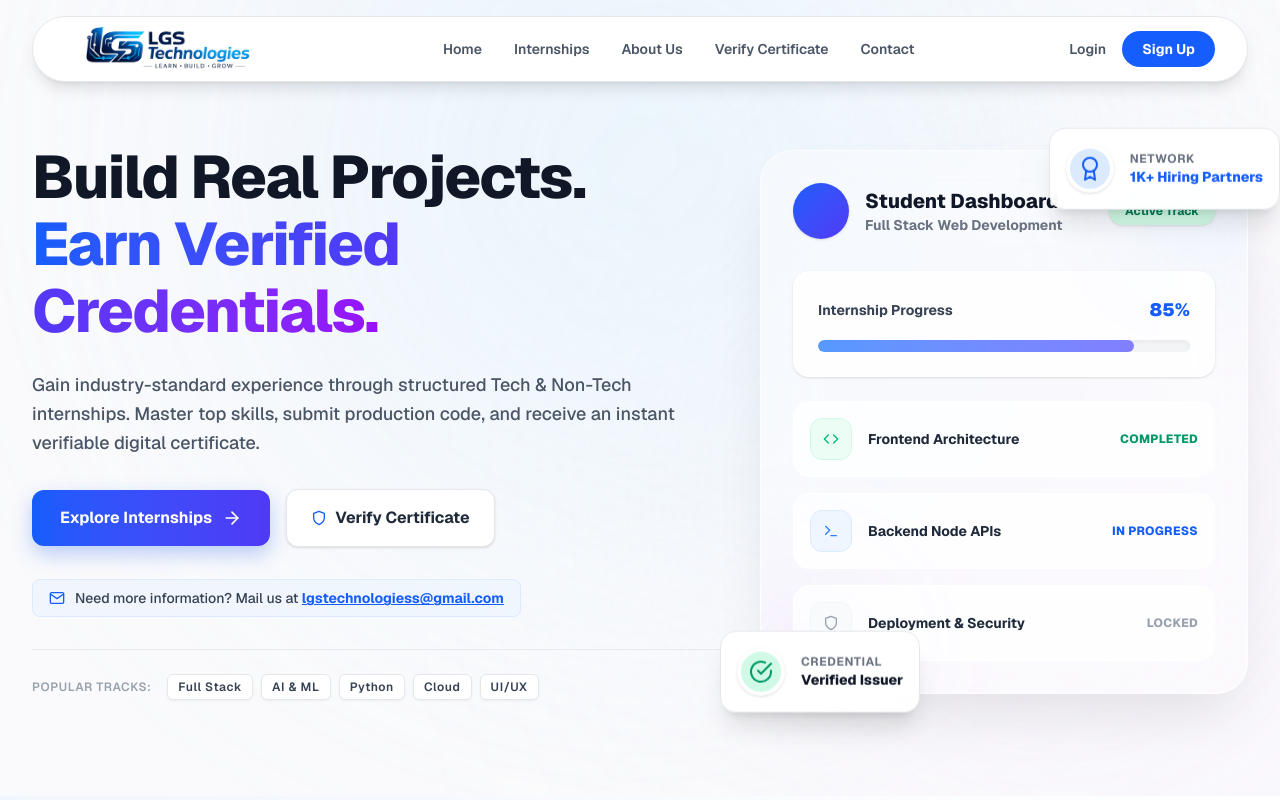
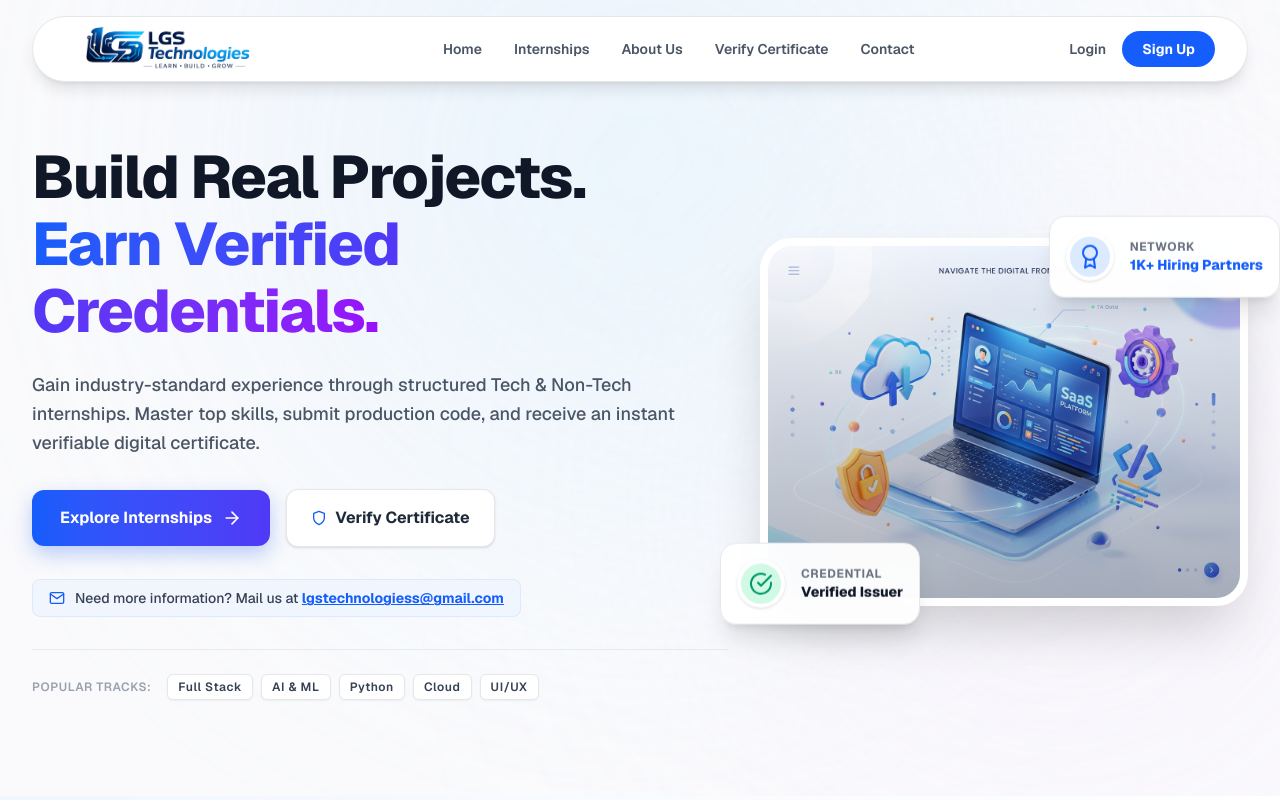
Before and after one commit to lokitheeditor697-create/Lgs-technlogies-prototype, a Next.js app in the folder frontend/: page / in a window 1280 px wide. Shown: the top 800 px of the page. Built offline with nearby package versions, Linux system fonts and the light colour scheme.

Commit message:
Update hero image to 3D isometric illustration

```diff
--- a/frontend/src/components/home/Hero.tsx
+++ b/frontend/src/components/home/Hero.tsx
@@ -1,5 +1,6 @@
 "use client";
 import Link from 'next/link';
+import Image from 'next/image';
 import { motion } from 'framer-motion';
 import { FiArrowRight, FiShield, FiCode, FiCheckCircle, FiAward, FiTerminal, FiMail } from 'react-icons/fi';
 
@@ -99,7 +100,7 @@ export default function Hero() {
             </motion.div>
           </div>
 
-          {/* Right Column: Premium Dashboard Preview Card */}
+          {/* Right Column: Premium Hero Image */}
           <div className="lg:col-span-5 relative">
             <motion.div
               initial={{ opacity: 0, scale: 0.95, y: 20 }}
@@ -107,68 +108,19 @@ export default function Hero() {
               transition={{ duration: 0.7, delay: 0.2 }}
               className="relative mx-auto max-w-lg lg:max-w-none"
             >
-              {/* Glassmorphic Dashboard UI */}
-              <div className="bg-white/40 backdrop-blur-2xl border border-white/60 rounded-[32px] shadow-[0_30px_60px_-15px_rgba(0,0,0,0.1)] overflow-hidden p-6 sm:p-8 relative">
-                 <div className="absolute top-0 right-0 w-40 h-40 bg-blue-400/10 rounded-full blur-3xl -mr-10 -mt-10"></div>
-                 <div className="absolute bottom-0 left-0 w-40 h-40 bg-purple-400/10 rounded-full blur-3xl -ml-10 -mb-10"></div>
+              {/* Image Container with Glassmorphic Border */}
+              <div className="relative rounded-[32px] overflow-hidden shadow-[0_30px_60px_-15px_rgba(0,0,0,0.2)] border-8 border-white bg-white">
+                 <Image
+                   src="/hero-isometric.jpg"
+                   alt="3D isometric illustration of a sleek modern laptop"
+                   width={800}
+                   height={600}
+                   className="w-full h-auto object-cover hover:scale-105 transition-transform duration-700 ease-out"
+                   priority
+                 />
 
-                 {/* Header */}
-                 <div className="flex items-center justify-between mb-8 relative z-10">
-                   <div className="flex items-center gap-4">
-                     <div className="w-14 h-14 rounded-full bg-gradient-to-br from-blue-600 to-indigo-600 p-[2px] shadow-sm">
-                       <div className="w-full h-full bg-white rounded-full flex items-center justify-center text-xl font-black text-transparent bg-clip-text bg-gradient-to-br from-blue-600 to-indigo-600">
-                         ST
-                       </div>
-                     </div>
-                     <div>
-                       <h3 className="font-extrabold text-gray-900 text-lg sm:text-xl">Student Dashboard</h3>
-                       <p className="text-sm text-gray-500 font-bold">Full Stack Web Development</p>
-                     </div>
-                   </div>
-                   <div className="px-4 py-1.5 bg-emerald-100 text-emerald-700 text-xs font-bold rounded-full shadow-sm">
-                     Active Track
-                   </div>
-                 </div>
-
-                 {/* Progress Section */}
-                 <div className="bg-white/80 rounded-2xl p-6 mb-6 shadow-sm border border-white relative z-10">
-                   <div className="flex justify-between items-center mb-4">
-                     <span className="text-sm font-bold text-gray-700">Internship Progress</span>
-                     <span className="text-lg font-black text-blue-600">85%</span>
-                   </div>
-                   <div className="w-full h-3 bg-gray-100 rounded-full overflow-hidden shadow-inner">
-                     <motion.div
-                       initial={{ width: 0 }}
-                       animate={{ width: "85%" }}
-                       transition={{ duration: 1.5, delay: 0.5, ease: "easeOut" }}
-                       className="h-full bg-gradient-to-r from-blue-500 to-indigo-500 rounded-full relative"
-                     >
-                       <div className="absolute inset-0 bg-white/20 w-full h-full animate-[shimmer_2s_infinite]"></div>
-                     </motion.div>
-                   </div>
-                 </div>
-
-                 {/* Modules */}
-                 <div className="space-y-4 relative z-10">
-                    {[
-                      { icon: <FiCode />, title: 'Frontend Architecture', status: 'Completed', color: 'text-emerald-500', bg: 'bg-emerald-50 border-emerald-100' },
-                      { icon: <FiTerminal />, title: 'Backend Node APIs', status: 'In Progress', color: 'text-blue-500', bg: 'bg-blue-50 border-blue-100' },
-                      { icon: <FiShield />, title: 'Deployment & Security', status: 'Locked', color: 'text-gray-400', bg: 'bg-gray-50 border-gray-100' }
-                    ].map((mod, i) => (
-                      <div key={i} className="flex items-center justify-between p-4 bg-white/70 rounded-2xl border border-white hover:bg-white hover:shadow-apple-hover transition-all duration-300">
-                        <div className="flex items-center gap-4">
-                          <div className={`p-3 rounded-xl border ${mod.bg} ${mod.color}`}>
-                            {mod.icon}
-                          </div>
-                          <span className="font-bold text-gray-800 text-sm">{mod.title}</span>
-                        </div>
-                        <span className={`text-xs font-extrabold tracking-wide uppercase ${mod.status === 'Completed' ? 'text-emerald-600' : mod.status === 'In Progress' ? 'text-blue-600' : 'text-gray-400'}`}>
-                          {mod.status}
-                        </span>
-                      </div>
-                    ))}
-                 </div>
-
+                 {/* Gradient Overlay for better contrast on bottom edge */}
+                 <div className="absolute inset-0 bg-gradient-to-t from-gray-900/30 to-transparent pointer-events-none"></div>
               </div>
 
               {/* Floating Badge: Verified Badge */}
```
Also changed, not shown: frontend/public/hero-isometric.jpg (added), frontend/public/hero-students.jpg (added).
